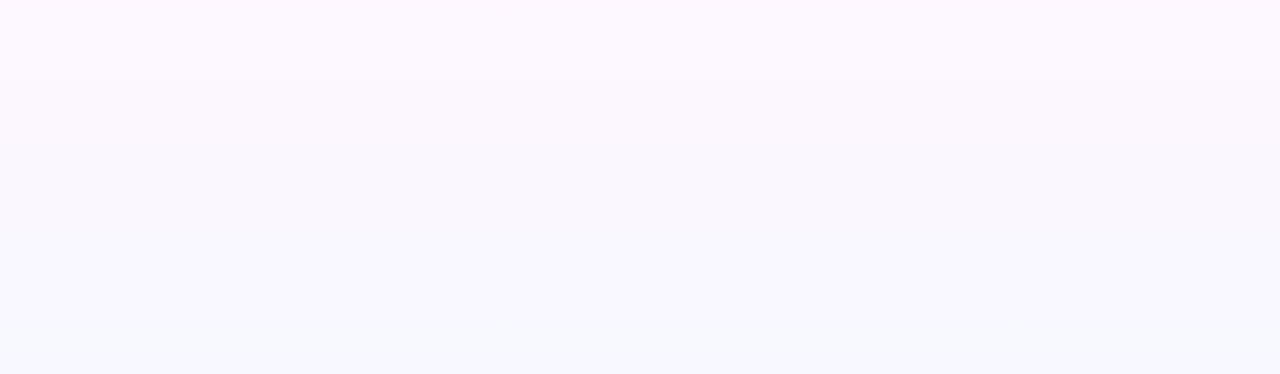
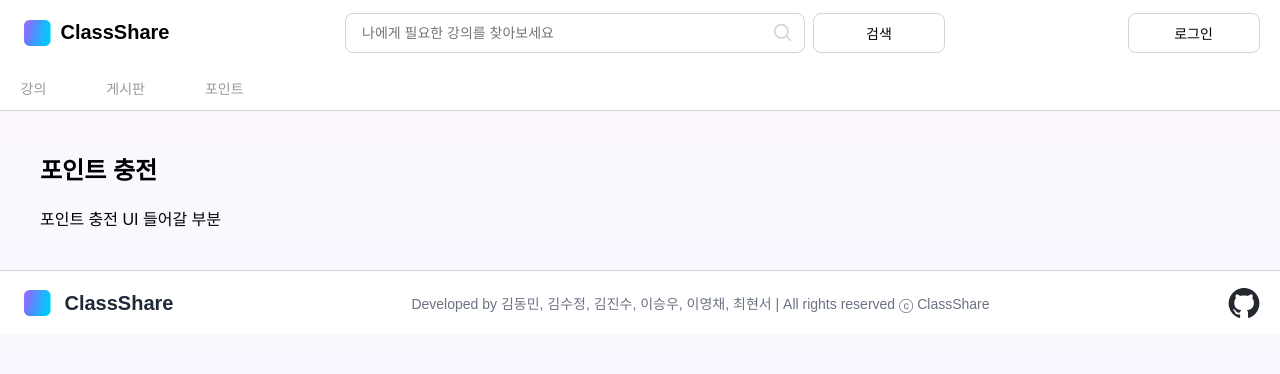
Before and after one commit to ClassShare-Team/ClassShare, a React (Vite) app in the folder client/: page /points in a window 1280 px wide. Before the commit this address had no page. Shown: the top 374 px of the page. Built offline with nearby package versions, Linux system fonts and the light colour scheme; a web font is replaced by a local one.

Commit message:
feat: 포인트 충전 페이지 뼈대 구현

```diff
--- a/client/src/components/nav/NavMenu.tsx
+++ b/client/src/components/nav/NavMenu.tsx
@@ -7,6 +7,7 @@ export const NavMenu = () => {
     <MenuWrapper>
       <Dropdown label="강의" items={['교육', '개발', '음악', '요리', '운동', '예술', '글쓰기']} />
       <StyledLink to="/boards">게시판</StyledLink>
+      <StyledLink to="/points">포인트</StyledLink>
     </MenuWrapper>
   );
 };
--- /dev/null
+++ b/client/src/components/pages/point/index.tsx
@@ -0,0 +1,25 @@
+import styled from 'styled-components';
+
+const PointPage = () => {
+  return (
+    <Container>
+      <Title>포인트 충전</Title>
+      <Content>포인트 충전 UI 들어갈 부분</Content>
+    </Container>
+  );
+};
+
+export default PointPage;
+
+const Container = styled.div`
+  padding: 40px;
+`;
+
+const Title = styled.h1`
+  font-size: 24px;
+  font-weight: bold;
+`;
+
+const Content = styled.div`
+  margin-top: 20px;
+`;
--- a/client/src/routes/index.tsx
+++ b/client/src/routes/index.tsx
@@ -15,6 +15,7 @@ import BoardPostDetailPage from '@/components/pages/boardPostDetail';
 import LectureApplyPage from '@/components/pages/lectureApply';
 import InstructorInfoPage from '@/components/pages/instructorInfo';
 import SearchPage from '@/components/pages/search';
+import PointPage from '@/components/pages/point';
 
 import StudentMyCourses from '@/components/pages/mypage/student/myCourses';
 import StudentMyPage from '@/components/pages/mypage/student/myPage';
@@ -48,6 +49,7 @@ export const AppRoutes = () => {
         <Route path="lectures/:id/apply" element={<LectureApplyPage />} />
         <Route path="instructor-info" element={<InstructorInfoPage />} />
         <Route path="search" element={<SearchPage />} />
+        <Route path="points" element={<PointPage />} />
 
         <Route path="student/mycourse" element={<StudentMyCourses />} />
         <Route path="student/mypage" element={<StudentMyPage />} />
```
